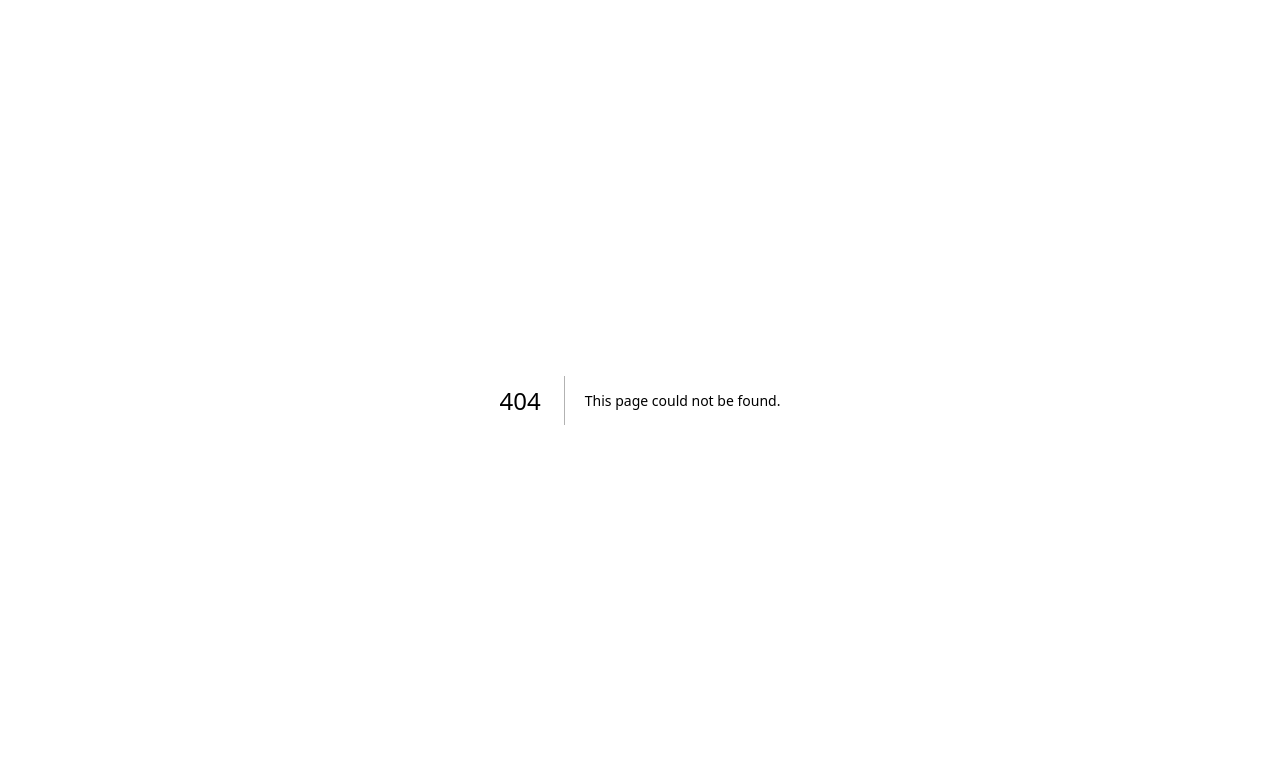
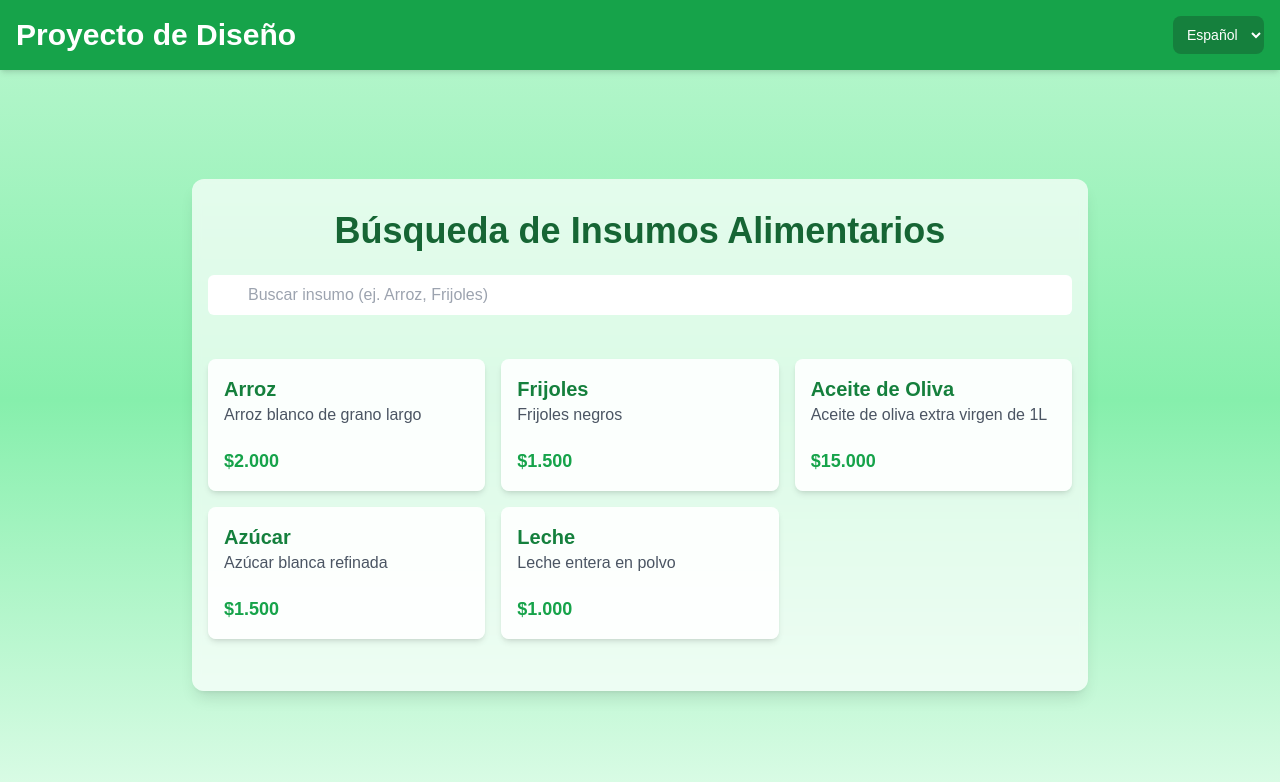
Before and after one commit to Mlastra02/ProyectoDiseno, a Next.js app: page /busquedaInsumos in a window 1280 px wide. Before the commit this address had no page. Shown: the top 782 px of the page. Built offline with nearby package versions, Linux system fonts and the light colour scheme.

Commit message:
Renombrar componente BusquedaInsumos a Buscador y actualizar las referencias en las páginas correspondientes

```diff
--- a/src/components/BusquedaInsumos.js
+++ b/src/components/Buscador.js
@@ -7,7 +7,7 @@ import CardContent from "@/components/Card/CardContent";
 import Titulo from "@/components/Titulo";
 import FormBox from "@/components/Form/FormBox";
 
-function BusquedaInsumos() {
+function Buscador() {
   const [searchTerm, setSearchTerm] = useState("");
   const [filteredItems, setFilteredItems] = useState([]);
   const { language, translations } = useLanguage();
@@ -68,4 +68,4 @@ function BusquedaInsumos() {
   );
 }
 
-export default BusquedaInsumos;
+export default Buscador;
--- /dev/null
+++ b/src/pages/busquedaInsumos.js
@@ -0,0 +1,14 @@
+import Buscador from "@/components/Buscador";
+import Header from "@/components/Header";
+import Main from "@/components/Main";
+
+export default function BusquedaInsumos() {
+  return (
+    <div className="min-h-screen bg-gradient-to-b from-green-200 via-green-300 to-green-100 flex flex-col">
+      <Header />
+      <Main>
+        <Buscador />
+      </Main>
+    </div>
+  );
+}
--- a/src/pages/index.js
+++ b/src/pages/index.js
@@ -1,7 +1,6 @@
 import { useEffect, useState } from "react";
 import { useRouter } from "next/router";
 import Header from "@/components/Header";
-import BusquedaInsumos from "@/components/BusquedaInsumos";
 import Button from "@/components/Button";
 import Main from "@/components/Main";
 
@@ -9,7 +8,6 @@ export default function Home() {
   const router = useRouter();
   useEffect(() => {
     const token = localStorage.getItem("token");
-    console.log(token);
     if (!token) {
       router.push("/login");
     }
@@ -23,7 +21,6 @@ export default function Home() {
     <div className="min-h-screen bg-gradient-to-b from-green-200 via-green-300 to-green-100 flex flex-col">
       <Header />
       <Main>
-        <BusquedaInsumos />
         <Button onClick={handleClick} />
       </Main>
     </div>
```
